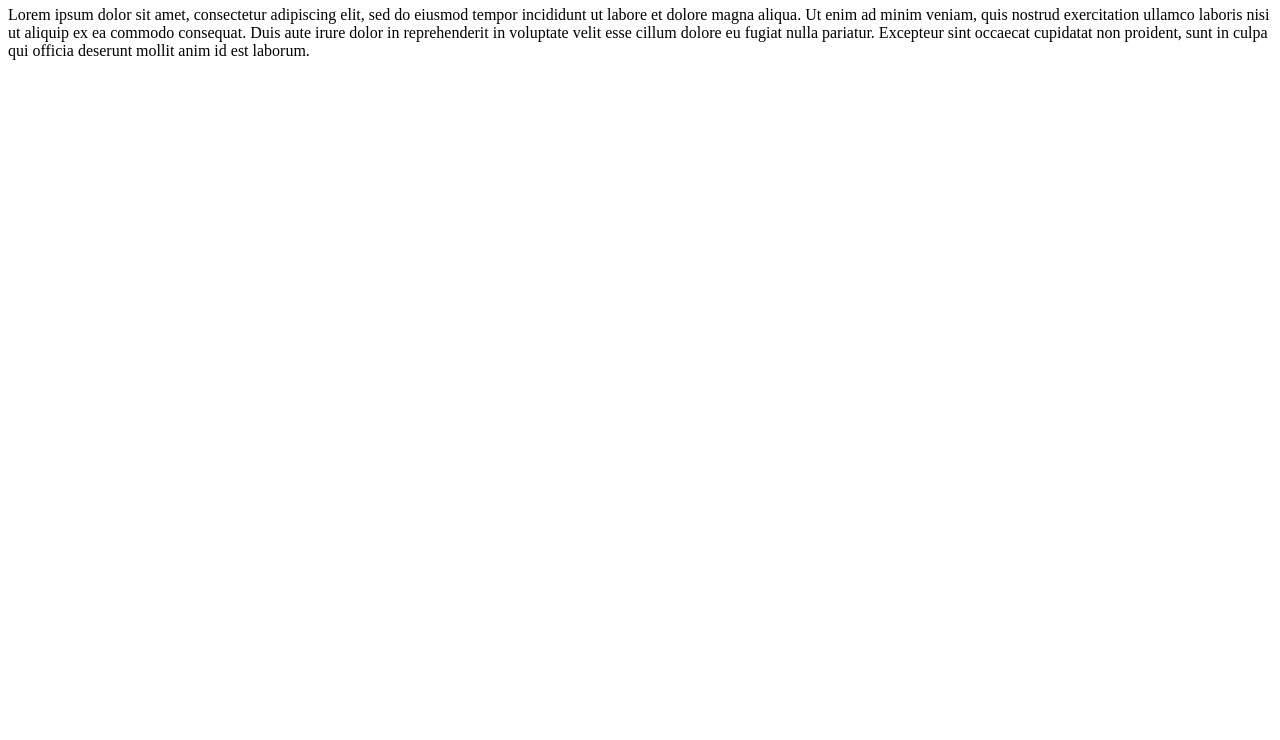
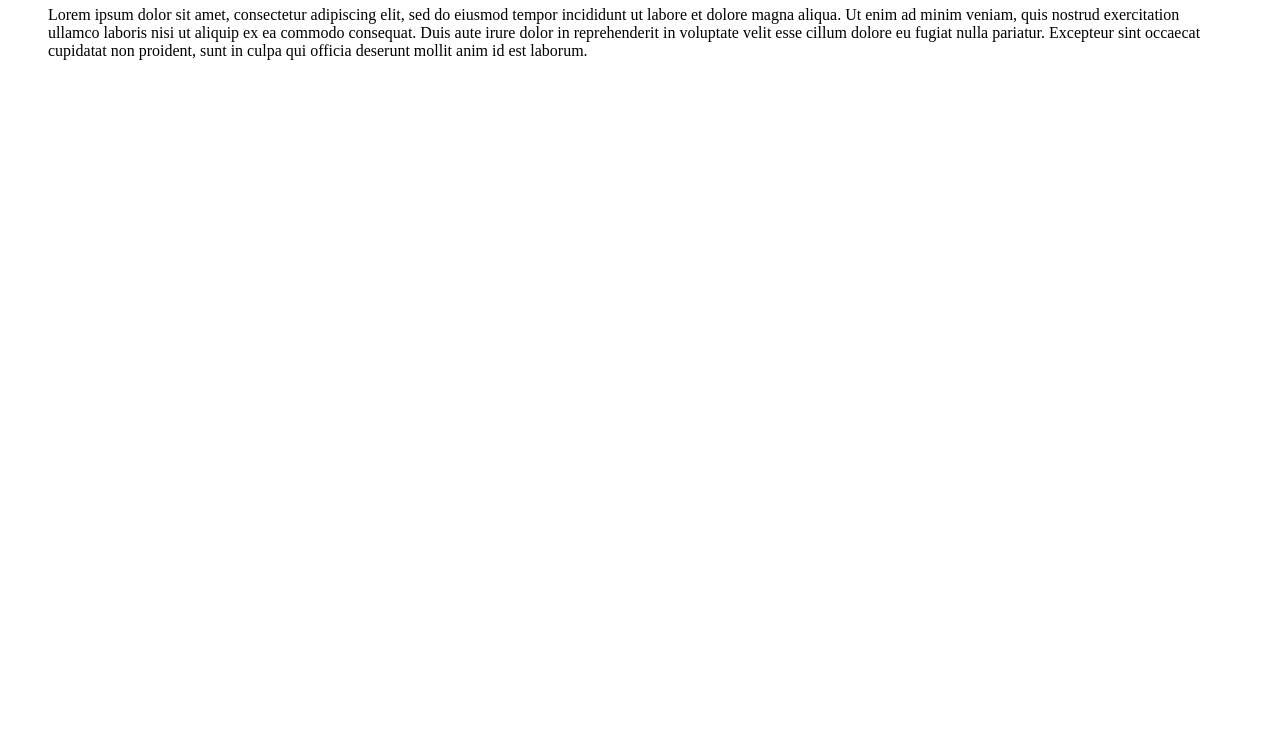
Before and after one commit to taylordickerson/practice-again, a plain HTML site: page index.html in a window 1280 px wide. Shown: the part 60-800 px from the top of the page. Drawn offline with Linux system fonts and the light colour scheme.

Commit message:
add blockquote

```diff
--- a/index.html
+++ b/index.html
@@ -15,8 +15,10 @@
   </head>
   <body>
     <h1>This is my practice page</h1>
-    <p>Lorem ipsum dolor sit amet, consectetur adipiscing elit, sed do eiusmod tempor incididunt ut labore et dolore magna aliqua. Ut enim ad minim veniam, quis nostrud exercitation ullamco laboris nisi ut aliquip ex ea commodo consequat. Duis aute irure dolor in reprehenderit in voluptate velit esse cillum dolore eu fugiat nulla pariatur. Excepteur sint occaecat cupidatat non proident, sunt in culpa qui officia deserunt mollit anim id est laborum.</p>
-
+    <blockquote>
+      <p>Lorem ipsum dolor sit amet, consectetur adipiscing elit, sed do eiusmod tempor incididunt ut labore et dolore magna aliqua. Ut enim ad minim veniam, quis nostrud exercitation ullamco laboris nisi ut aliquip ex ea commodo consequat. Duis aute irure dolor in reprehenderit in voluptate velit esse cillum dolore eu fugiat nulla pariatur. Excepteur sint occaecat cupidatat non proident, sunt in culpa qui officia deserunt mollit anim id est laborum.</p>
+    </blockquote>
+  </body>
 
 <!-- =========================================
     Within the <body>, create a <header> with an <h1>, an <article> with 2 <section> elements, and a <footer>.
```
